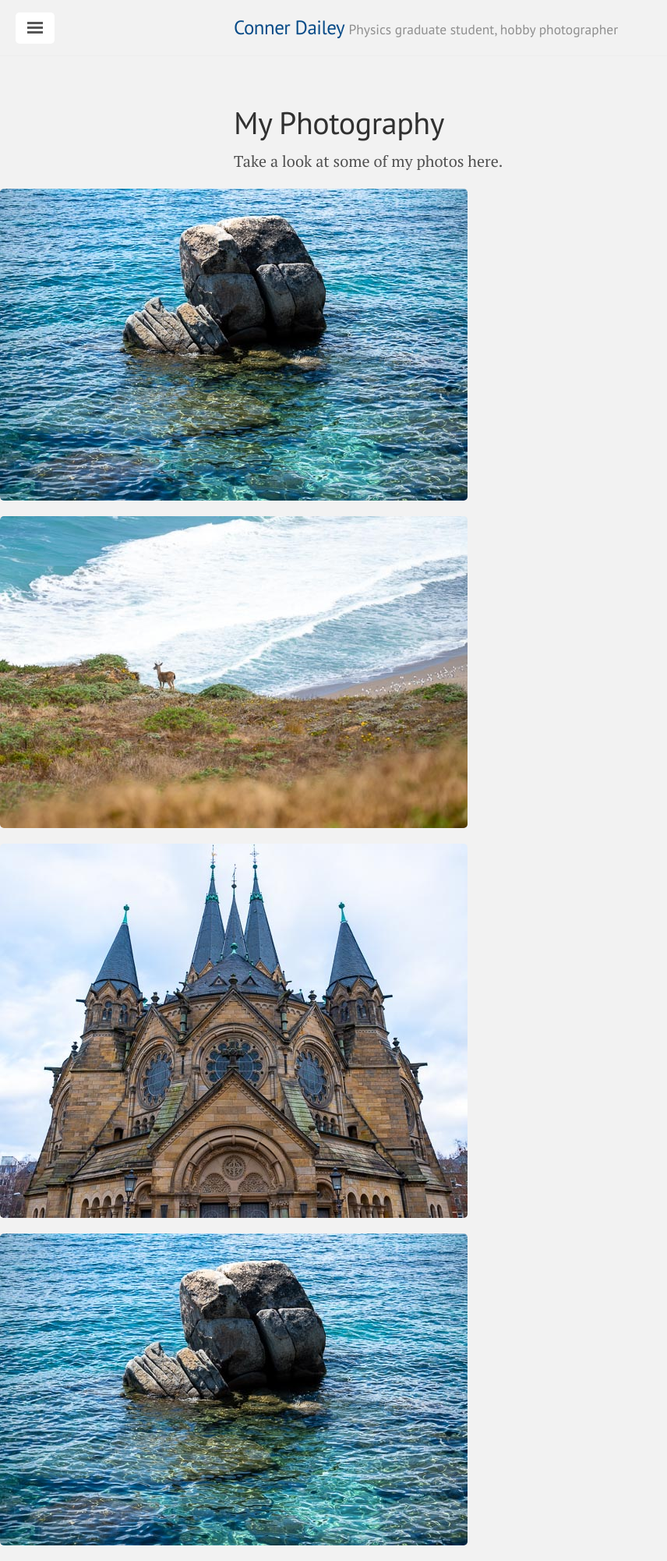
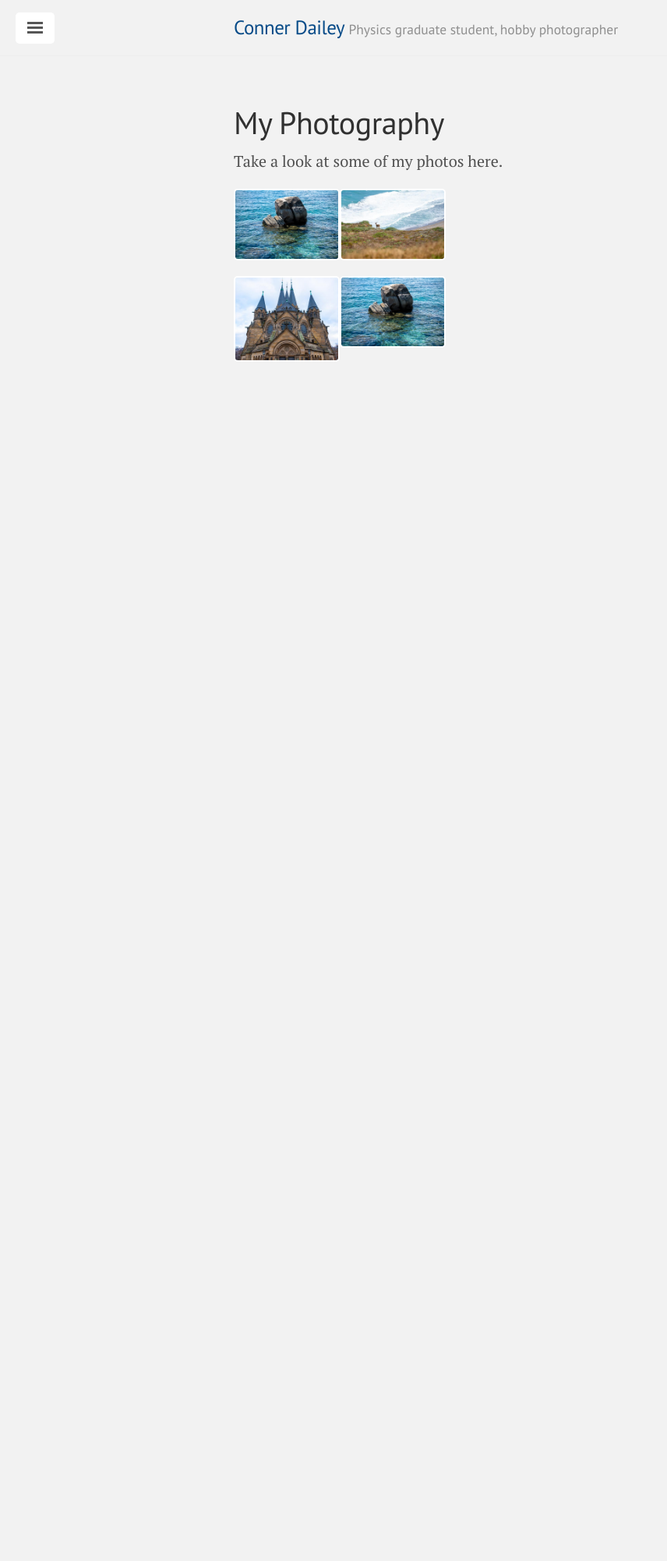
Before and after one commit to TakeTwiceDailey/TakeTwiceDailey.github.io, a Jekyll site: the page built from photography.md, in a window 1280 px wide. Shown: the whole page at 78% size, without its empty margins (0-856 px from the left). Built offline with Jekyll 4.4.1, drawn with Linux system fonts in a browser that asks for light colours; nearby versions of some CDN libraries; after the commit the page ends 900 px from its top, so only the background shows below that.

Commit message:
container

```diff
--- a/_layouts/portfolio.html
+++ b/_layouts/portfolio.html
@@ -86,6 +86,7 @@
       </div>
     </div>
 
+    <div class="container">
       <div class="gallery">
         <a href="\photos\A7R05931L.jpg"><img src="\photos\thumbnails\A7R05931.jpg"  alt="" title=""/></a>
         <a href="\photos\A7R06365L.jpg"><img src="\photos\thumbnails\A7R06365.jpg" alt="" title="Beautiful Image"/></a>
@@ -94,7 +95,7 @@
         <a href="\photos\A7R01512L.jpg"><img src="\photos\thumbnails\A7R01512.jpg" alt="" title="Beautiful Image"></a>
   			<a href="\photos\A7R05931L.jpg"><img src="\photos\thumbnails\A7R05931.jpg" alt="" title=""></a>
       </div>
-
+    <div>
     {% comment %}
     <div class="gallery">
 			<a href="images/image1.jpg" class="big"><img src="images/thumbs/thumb1.jpg" alt="" title="Beautiful Image" /></a>
```
Lines whose indentation alone changed are shown as unchanged.
